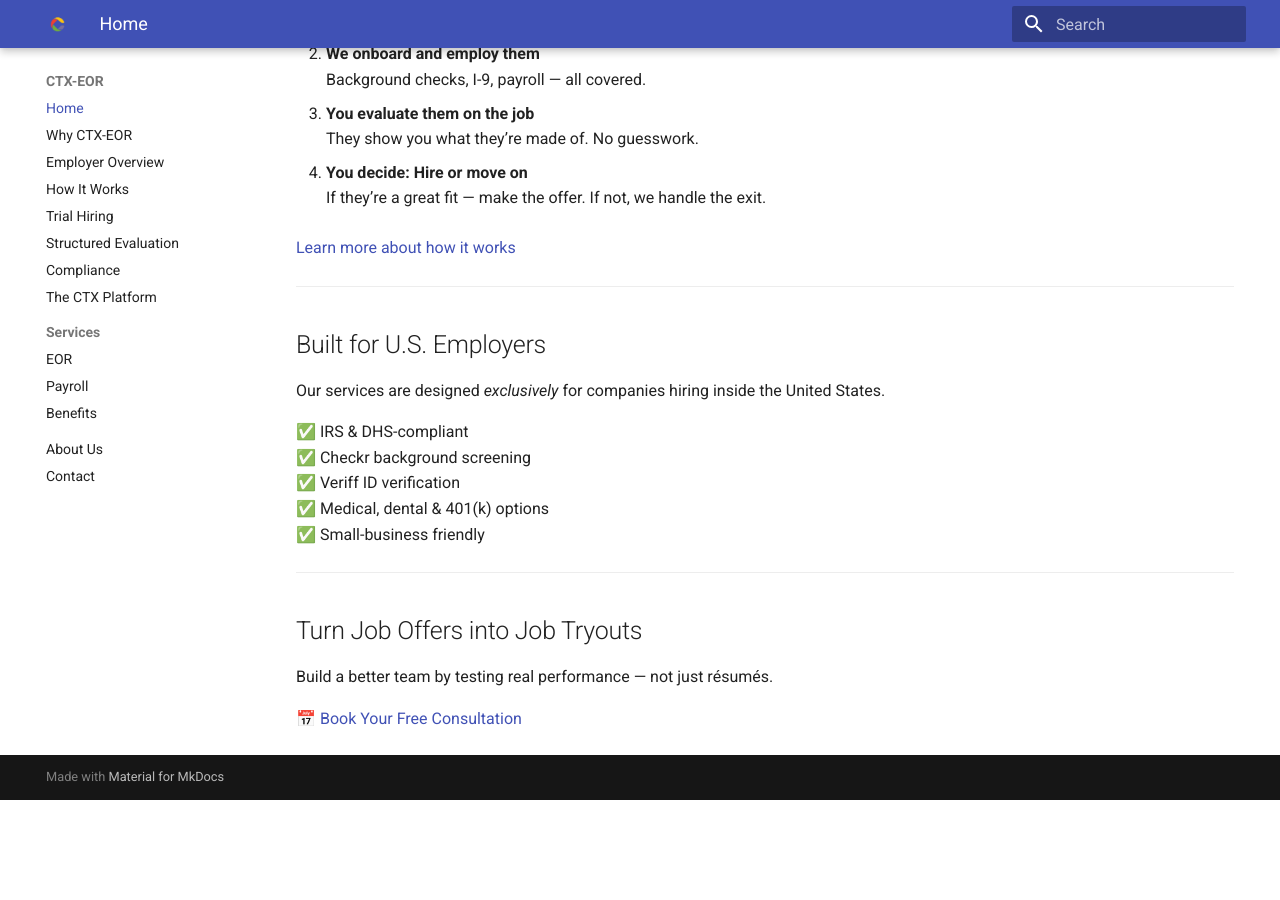
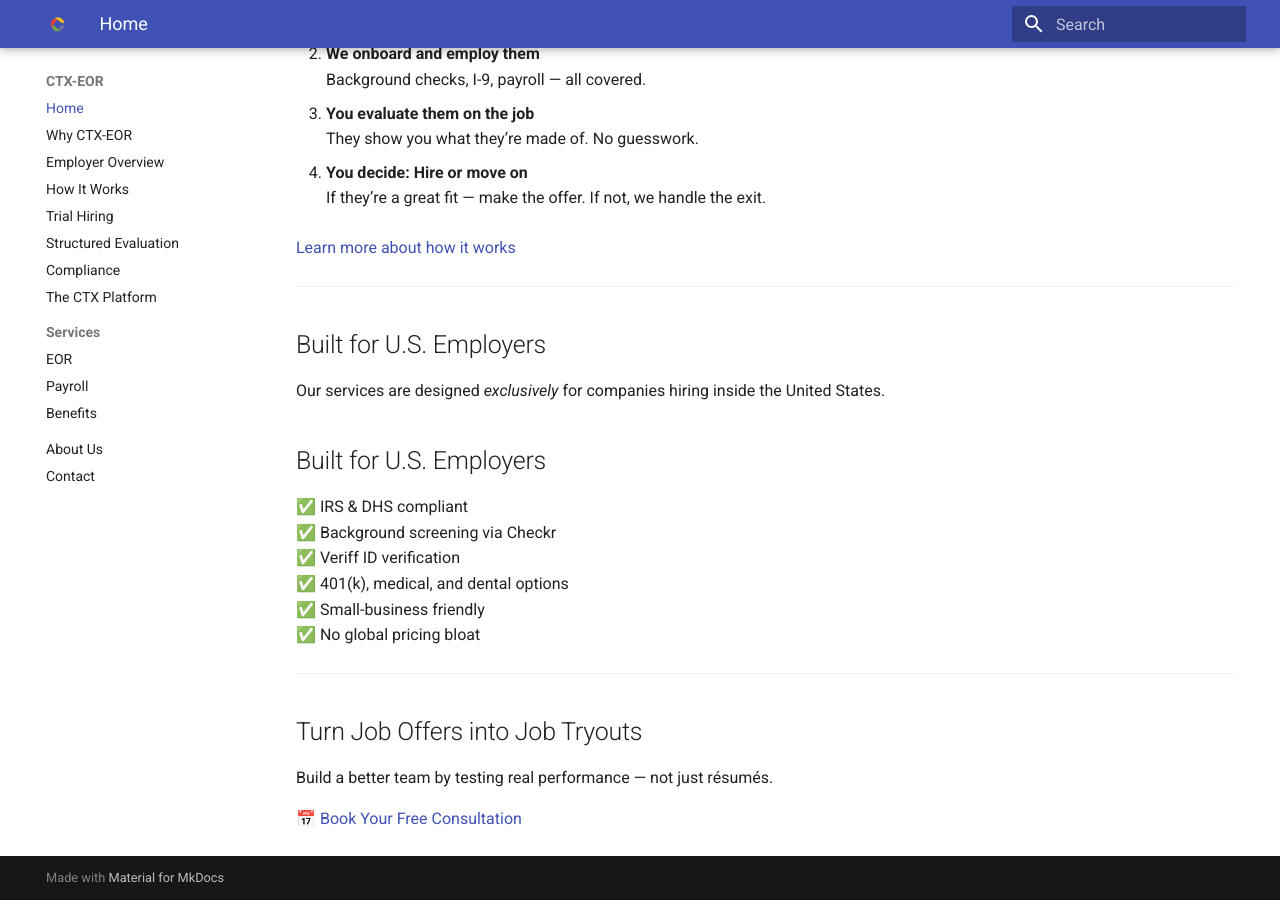
Before and after one commit to cirrusflyer275ds/ctx-eor-site, an MkDocs documentation site: the page built from docs/index.md, in a window 1280 px wide and 900 px high, scrolled down 756 px. Built offline with MkDocs 1.6.1 and Material for MkDocs 9.7.7, drawn with Linux system fonts in a browser that asks for light colours; before the commit the page ends 1556 px from its top, so only the background shows below that.

Commit message:
Update index.md

```diff
--- a/docs/index.md
+++ b/docs/index.md
@@ -45,11 +45,14 @@ CTX-EOR handles payroll, taxes, compliance, and onboarding — so you can test r
 
 Our services are designed *exclusively* for companies hiring inside the United States.
 
-✅ IRS & DHS-compliant
-✅ Checkr background screening
+## Built for U.S. Employers
+
+✅ IRS & DHS compliant
+✅ Background screening via Checkr
 ✅ Veriff ID verification
-✅ Medical, dental & 401(k) options
+✅ 401(k), medical, and dental options
 ✅ Small-business friendly
+✅ No global pricing bloat
 
 ---
 
```
